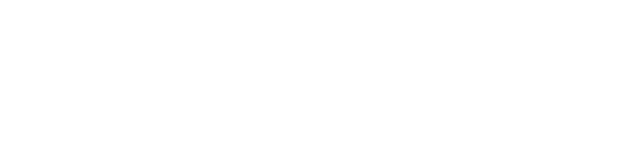
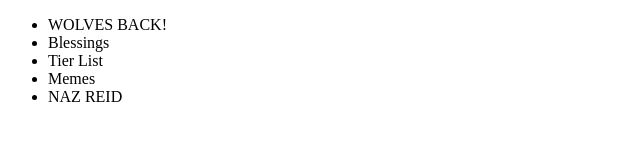
Before and after one commit to RileyDu/wolves-back, a plain HTML site: page index.html in a window 1280 px wide. Shown: the whole page, without its empty margins (0-640 px from the left). Drawn offline with Linux system fonts and the light colour scheme.

Commit message:
nav bar list created. seperate html pages yet 2 do

```diff
--- a/index.html
+++ b/index.html
@@ -1,12 +1,20 @@
 <!DOCTYPE html>
 <html lang="en">
-<head>
-    <meta charset="UTF-8">
-    <meta name="viewport" content="width=device-width, initial-scale=1.0">
+  <head>
+    <meta charset="UTF-8" />
+    <meta name="viewport" content="width=device-width, initial-scale=1.0" />
     <title>WOLVES BACK!</title>
-    <link rel="stylesheet" href="styles.css"/>
-</head>
-<body>
-
-</body>
+    <link rel="stylesheet" href="styles.css" />
+  </head>
+  <body>
+    <nav class="navbar">
+      <ul>
+        <li>WOLVES BACK!</li>
+        <li>Blessings</li>
+        <li>Tier List</li>
+        <li>Memes</li>
+        <li>NAZ REID</li>
+      </ul>
+    </nav>
+  </body>
 </html>
```
